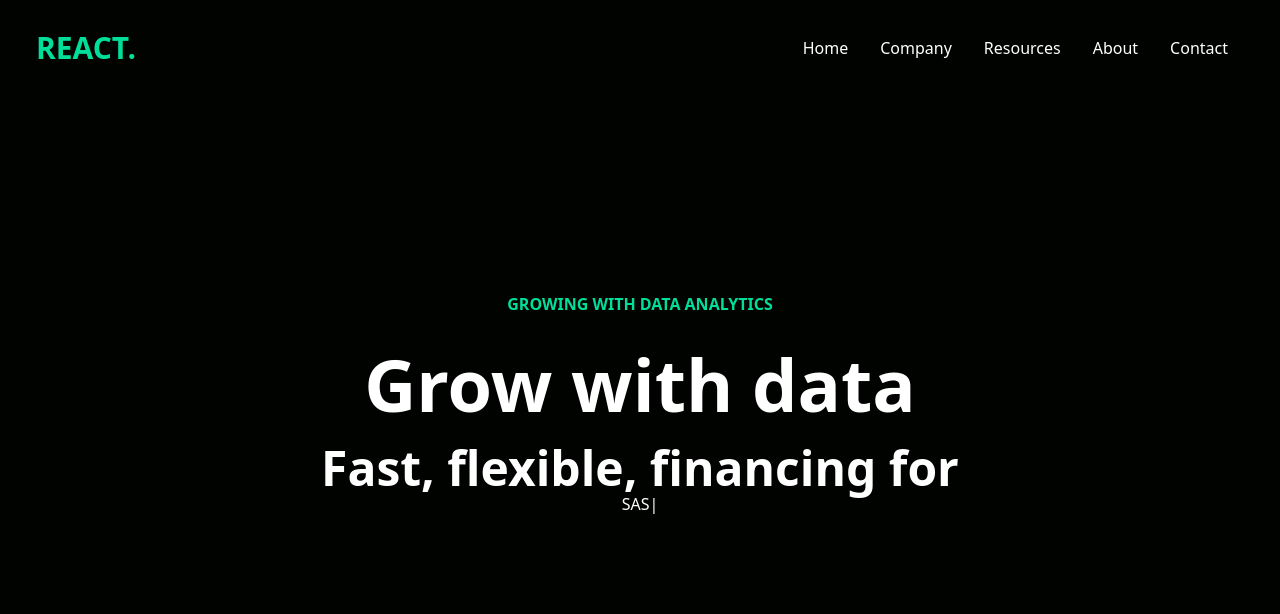
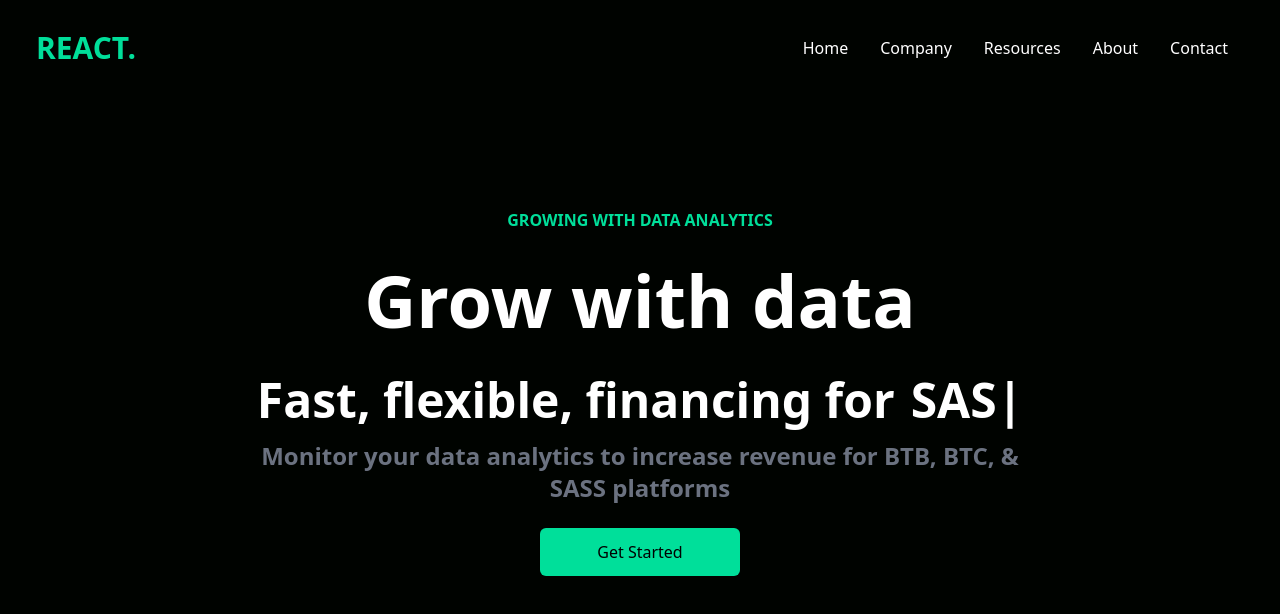
Before and after one commit to bkarabo754/Data-Finance-Website, a React (Vite) app: page / in a window 1280 px wide. Shown: the top 614 px of the page. Built offline with nearby package versions, Linux system fonts and the light colour scheme.

Commit message:
Hero section

```diff
--- a/src/components/Hero.jsx
+++ b/src/components/Hero.jsx
@@ -7,10 +7,12 @@
       <div className="max-w-[800px] mt-[-96px] w-full h-screen mx-auto text-center flex flex-col justify-center">
         <p className='text-[#00df9a] font-bold p-2'>GROWING WITH DATA ANALYTICS</p>
         <h1 className='md:text-7xl sm:text-6xl text-4xl font-bold md:py-6'>Grow with data</h1>
-        <div>
-            <p className='md:text-5xl sm:text-4xl text-xl font-bold'>Fast, flexible, financing for </p>
-            <Typed strings={['BTB', 'BTC', 'SASS']} typeSpeed={120} backSpeed={140} loop />
+        <div className='flex justify-center items-center'>
+            <p className='md:text-5xl sm:text-4xl text-xl font-bold py-4'>Fast, flexible, financing for </p>
+            <Typed className='md:text-5xl sm:text-4xl text-xl font-bold md:pl-4 pl-2' strings={['BTB', 'BTC', 'SASS']} typeSpeed={120} backSpeed={140} loop />
         </div>
+        <p className='md:text-2xl text-xl font-bold text-gray-500 '>Monitor your data analytics to increase revenue for BTB, BTC, & SASS platforms</p>
+        <button className='bg-[#00df9a] w-[200px] rounded-md font-medium my-6 mx-auto py-3 text-black'>Get Started</button>
       </div>
     </div>
   )
--- a/src/components/Navbar.jsx
+++ b/src/components/Navbar.jsx
@@ -12,11 +12,11 @@
     <div className='flex justify-between items-center h-24 max-w-[1240px] mx-auto px-4 text-white'>
       <h1 className='w-full text-3xl font-bold text-[#00df9a]'>REACT.</h1>
       <ul className='hidden md:flex'>
-        <li className='p-4'>Home</li>
-        <li className='p-4'>Company</li>
-        <li className='p-4'>Resources</li>
-        <li className='p-4'>About</li>
-        <li className='p-4'>Contact</li>
+        <li className='p-4 cursor-pointer hover:text-[#00df9a]'>Home</li>
+        <li className='p-4 cursor-pointer hover:text-[#00df9a]'>Company</li>
+        <li className='p-4 cursor-pointer hover:text-[#00df9a]'>Resources</li>
+        <li className='p-4 cursor-pointer hover:text-[#00df9a]'>About</li>
+        <li className='p-4 cursor-pointer hover:text-[#00df9a]'>Contact</li>
       </ul>
       <div onClick={handleNav} className='block md:hidden'>
           {nav ? <AiOutlineClose size={20}/> : <AiOutlineMenu size={20} />}
```
